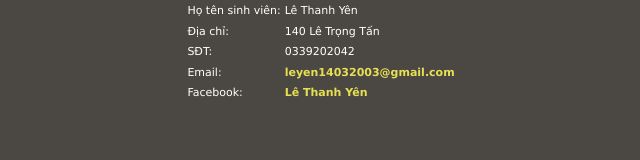
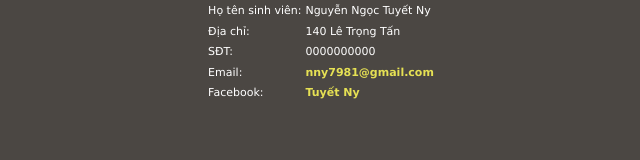
Before and after one commit to tuyetny/AHDTDM, a plain HTML site: page contact.html in a window 1280 px wide. Shown: the whole page, without its empty margins (319-959 px from the left). Drawn offline with Linux system fonts and the light colour scheme.

Commit message:
Update contact.html

```diff
--- a/contact.html
+++ b/contact.html
@@ -11,7 +11,7 @@
     <table border="0" align="center">
         <tr>
             <td>Họ tên sinh viên:</td>
-            <td>Lê Thanh Yên</td>
+            <td>Nguyễn Ngọc Tuyết Ny</td>
         </tr>
         <tr>
             <td>Địa chỉ:</td>
@@ -19,15 +19,15 @@
         </tr>
         <tr>
             <td>SĐT:</td>
-            <td>0339202042</td>
+            <td>0000000000</td>
         </tr>
         <tr>
             <td>Email:</td>
-            <td><a href="leyen14032003@gmail.com">leyen14032003@gmail.com</a></td>
+            <td><a href="nny7981@gmail.com">nny7981@gmail.com</a></td>
         </tr>
         <tr>
             <td>Facebook:</td>
-            <td><a href="Facebook.com">Lê Thanh Yên</a></td>
+            <td><a href="Facebook.com">Tuyết Ny</a></td>
         </tr>
     </table>
 </body>
```
